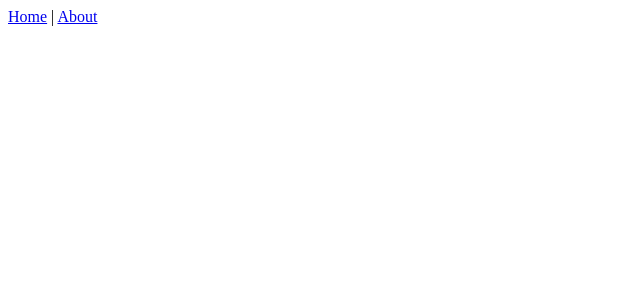
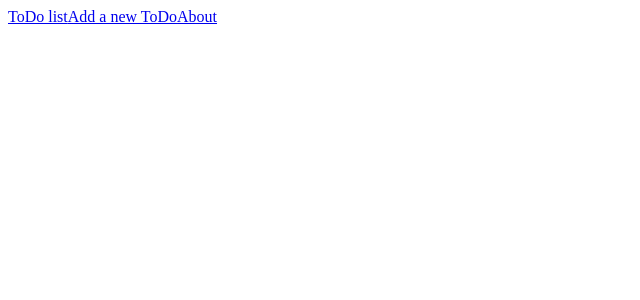
Before and after one commit to chris-mbg/todo-list-vue, a Vue app: page / in a window 1280 px wide. Shown: the top 300 px of the page, without its empty margins (0-640 px from the left). Built offline with nearby package versions, Linux system fonts and the light colour scheme.

Commit message:
Added the three views needed and a empty Nabar-component

```diff
--- a/src/App.vue
+++ b/src/App.vue
@@ -1,13 +1,20 @@
 <template>
   <div id="app">
-    <div id="nav">
-      <router-link to="/">Home</router-link> |
-      <router-link to="/about">About</router-link>
-    </div>
+    <Navbar />
     <router-view/>
   </div>
 </template>
 
+<script>
+import Navbar from "./components/Navbar"
+export default {
+  components: {
+    Navbar
+  }
+
+}
+</script>
+
 <style>
 
 </style>
--- /dev/null
+++ b/src/components/Navbar.vue
@@ -0,0 +1,17 @@
+<template>
+  <div id="navbar">
+      <router-link to="/">ToDo list</router-link>
+      <router-link to="/add">Add a new ToDo</router-link>
+      <router-link to="/about">About</router-link>
+  </div>
+</template>
+
+<script>
+export default {
+
+}
+</script>
+
+<style>
+
+</style>
--- a/src/router/index.js
+++ b/src/router/index.js
@@ -1,22 +1,26 @@
 import Vue from 'vue'
 import VueRouter from 'vue-router'
-import Home from '../views/Home.vue'
+import TodoList from '../views/TodoList.vue'
+import AddTodo from '../views/AddTodo.vue'
+import About from '../views/About.vue'
 
 Vue.use(VueRouter)
 
 const routes = [
   {
     path: '/',
-    name: 'Home',
-    component: Home
+    name: 'TodoList',
+    component: TodoList
+  },
+  {
+    path: '/add',
+    name: 'AddTodo',
+    component: AddTodo
   },
   {
     path: '/about',
     name: 'About',
-    // route level code-splitting
-    // this generates a separate chunk (about.[hash].js) for this route
-    // which is lazy-loaded when the route is visited.
-    component: () => import(/* webpackChunkName: "about" */ '../views/About.vue')
+    component: About
   }
 ]
 
--- a/src/views/Home.vue
+++ b/src/views/TodoList.vue
@@ -1,15 +1,14 @@
 <template>
-  <div class="home">
+  <div class="todo-list">
 
 
   </div>
 </template>
 
 <script>
-// @ is an alias to /src
+
 
 export default {
-  name: 'Home',
 
 }
 </script>
```
Also changed, not shown: src/views/AddTodo.vue (added).
